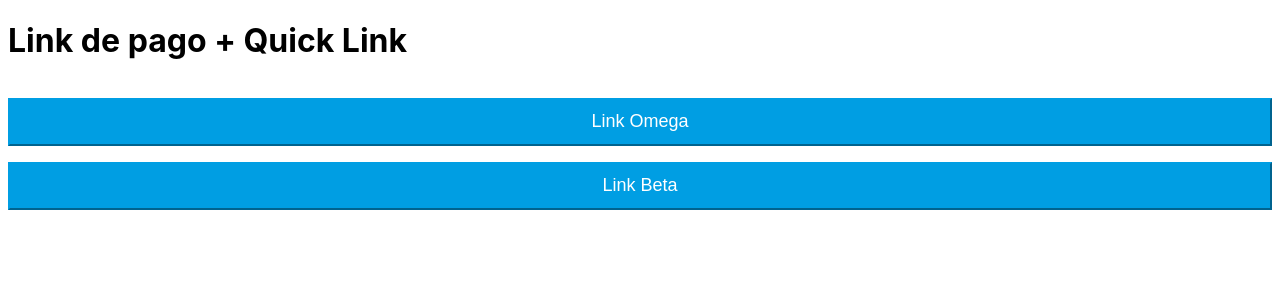
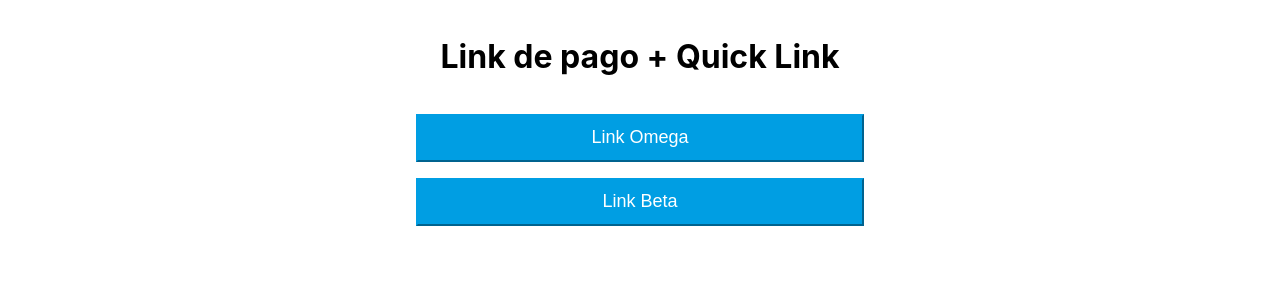
Before and after one commit to anniel-meli/deeplink, a Next.js app: page / in a window 1280 px wide. Shown: the top 300 px of the page. Built offline with nearby package versions, Linux system fonts and the light colour scheme.

Commit message:
changes 2

```diff
--- a/styles/Home.module.css
+++ b/styles/Home.module.css
@@ -1,12 +1,13 @@
 .container {
-  min-height: 100vh;
-  padding: 0 0.5rem;
+  max-width: 480px;
   display: flex;
   flex-direction: column;
-  height: 100vh;
+  align-items: center;
+  margin: 0 auto;
+  padding: 16px;
 }
 
-.container > label > input{
+.container > label > input {
   display: block;
   height: 40px;
   width: 100%;
@@ -14,7 +15,7 @@
   font-size: 18px;
 }
 
-.container > button{
+.container > button {
   height: 48px;
   width: 100%;
   font-size: 18px;
```
